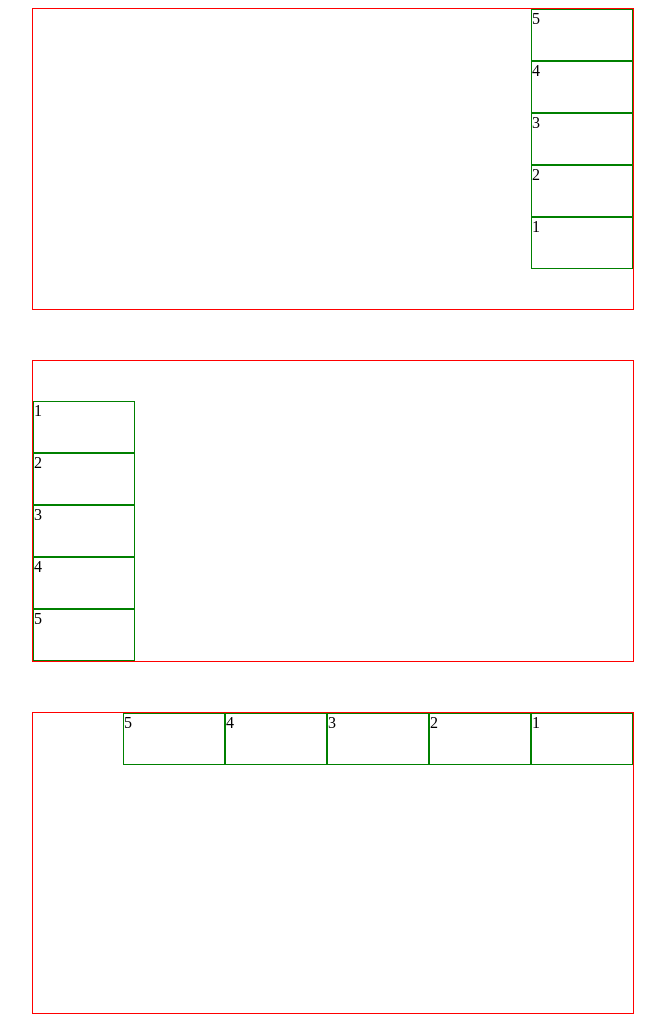
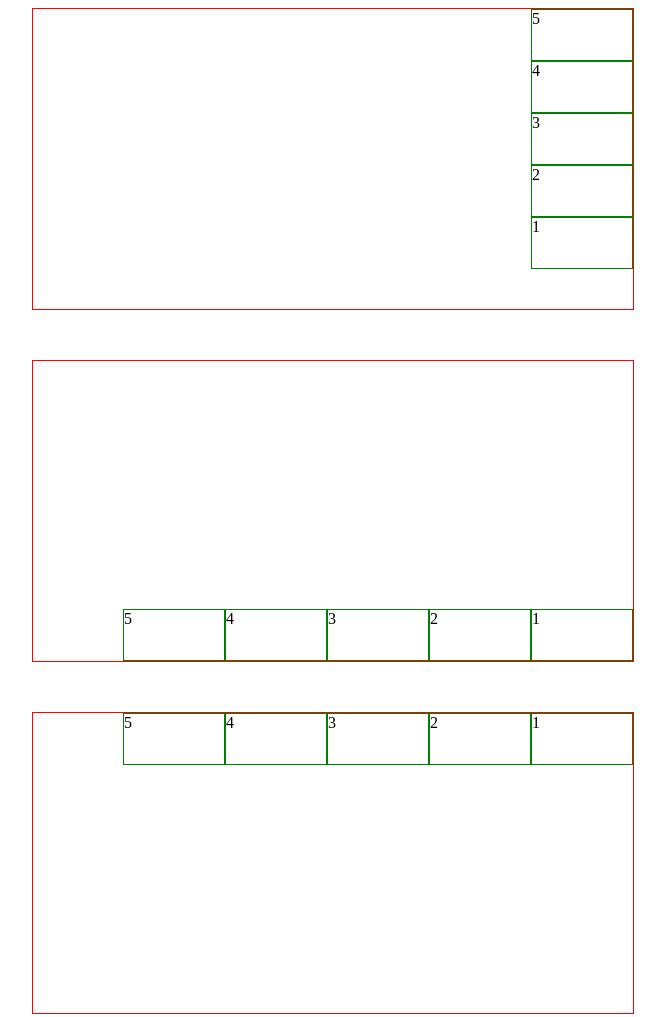
Before and after one commit to xnutti/practice, a plain HTML site: page flex/flex3.html in a window 1280 px wide. Shown: the top 1017 px of the page, without its empty margins (307-972 px from the left). Drawn offline with Linux system fonts and the light colour scheme.

Commit message:
save 41. blocks at the bottom right 2

```diff
--- a/flex/flex3.css
+++ b/flex/flex3.css
@@ -47,8 +47,9 @@
     position: relative;
     top: 50px;
     display: flex;
-    flex-direction: column;
-    justify-content: flex-end;
+    flex-direction: row-reverse;
+    justify-content: flex-start;
+    align-items: flex-end;
 	width: 600px;
 	height: 300px;
 	margin: 0 auto;
```
